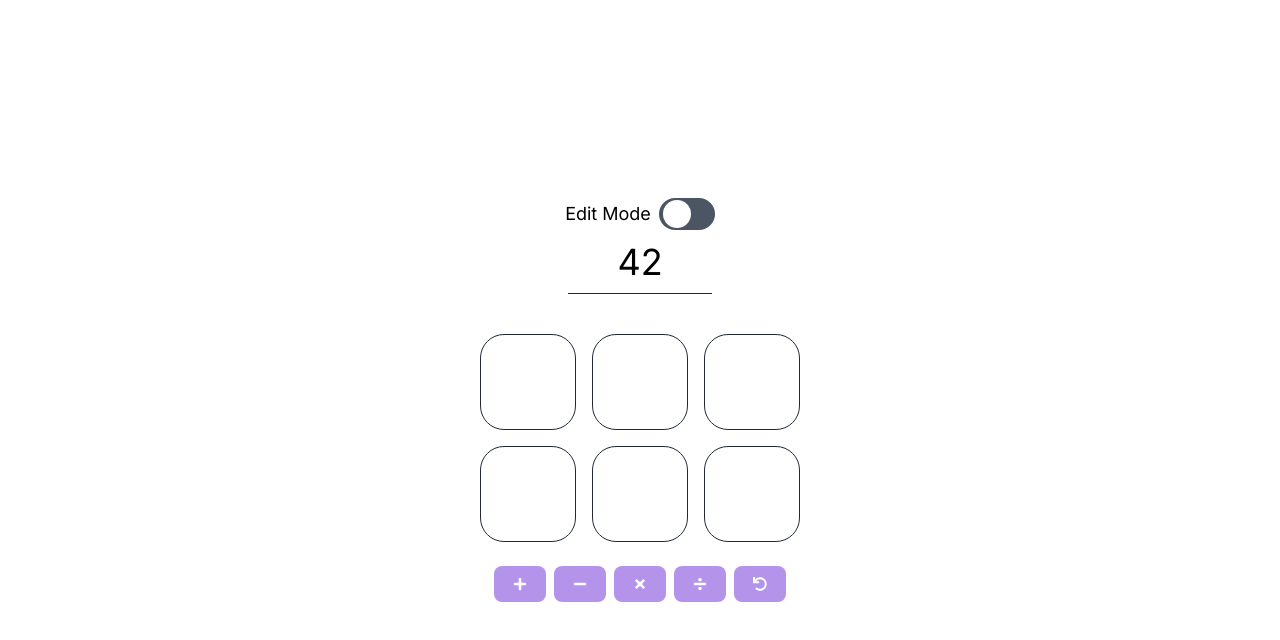
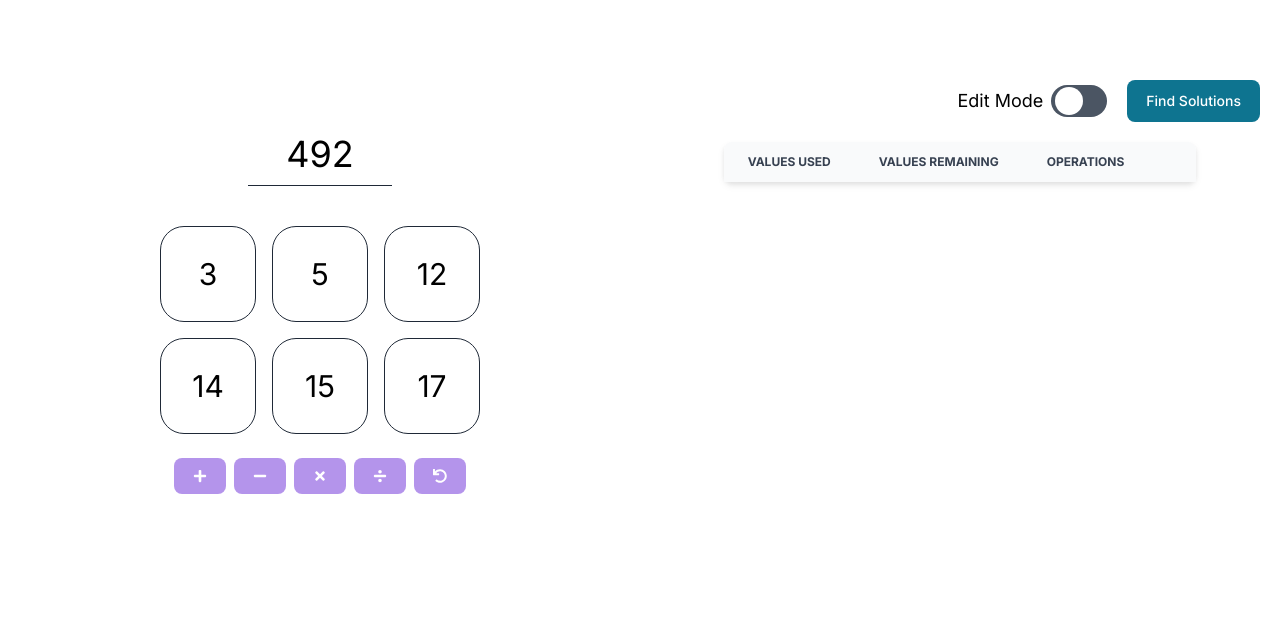
Before and after one commit to heeringa/digits, a Next.js app: page / in a window 1280 px wide. Shown: the top 640 px of the page. Built offline with nearby package versions, Linux system fonts and the light colour scheme.

Commit message:
Short form API in place Updated styling at a macro level

```diff
--- a/src/app/components/Results.tsx
+++ b/src/app/components/Results.tsx
@@ -1,4 +1,5 @@
 import { Table } from 'flowbite-react';
+import { Badge } from 'flowbite-react';
 
 export interface Result {
   insol: Array<number>;
@@ -11,13 +12,17 @@ function ResultRow({insol, outsol, ops}: Result): JSX.Element {
   return (
     <Table.Row className="bg-white dark:border-gray-700 dark:bg-gray-800">
     <Table.Cell className="whitespace-nowrap font-medium text-gray-900 dark:text-white">
-      {insol.join(" ")}
+      <Badge color="gray">{insol.join(" ")}</Badge>
     </Table.Cell>
     <Table.Cell>
       {outsol.join(" ")}
     </Table.Cell>
     <Table.Cell>
-      {ops.join(" ")}
+      <div className="flex flex-wrap">
+      {ops.map((op, index) => (
+        <Badge className="ml-1 mr-1" key={index} color="gray">{op}</Badge>
+      ))}
+      </div>
     </Table.Cell>
     <Table.Cell>
       <a
@@ -34,15 +39,15 @@ function ResultRow({insol, outsol, ops}: Result): JSX.Element {
   )
 }
 
-function Results( {results}: {results: Array<Result>}): JSX.Element {
+export function Results( {results}: {results: Array<Result>}): JSX.Element {
   return (
         <Table striped>
           <Table.Head>
             <Table.HeadCell>
-              Numbers Used
+              Values Used
             </Table.HeadCell>
             <Table.HeadCell>
-              Numbers Remaining
+              Values Remaining
             </Table.HeadCell>
             <Table.HeadCell>
               Operations
@@ -54,10 +59,10 @@ function Results( {results}: {results: Array<Result>}): JSX.Element {
             </Table.HeadCell>
           </Table.Head>
           <Table.Body className="divide-y">
-            {results.map((result: Result) => ResultRow(result))}
+            {results.map((result: Result, index: number) => (
+              <ResultRow key={index} insol={result.insol} outsol={result.outsol} ops={result.ops} />
+            ))}
           </Table.Body>
         </Table>
     );
   }
-
-  export default Results;
--- a/src/app/components/Toggle.tsx
+++ b/src/app/components/Toggle.tsx
@@ -9,7 +9,7 @@ interface ToggleProps {
 function Toggle({isEditable, onToggleChange}: ToggleProps) {
 
   return (
-    <div className="flex items-center justify-center w-full">
+    <div className="flex items-center mr-5">
       <label htmlFor="toggle" className="flex items-center cursor-pointer">
         <div className="text-lg mr-2">
             Edit Mode
--- a/src/app/page.tsx
+++ b/src/app/page.tsx
@@ -7,7 +7,7 @@ import Goal from './components/Goal';
 import Toggle from './components/Toggle';
 import { FaDivide, FaPlus, FaTimes, FaMinus, FaUndo } from 'react-icons/fa';
 import { Button } from 'flowbite-react';
-//import { Results, Result } from './components/Results';
+import { Results, Result } from './components/Results';
 
 
 function combine(op: string, a: number, b: number): number {
@@ -20,48 +20,31 @@ function combine(op: string, a: number, b: number): number {
   }
 }
 
-/*
-function evalDigitsForDisplay(opsstr: string[], perm: number[]): string[] {
-  if (opsstr.length !== perm.length - 1) {
-      throw new Error("Invalid input. opsstr length must be equal to perm length - 1.");
-  }
-
-  const history: string[] = [];
-  let prev: number = perm[0];
-
-  for (let i = 0; i < opsstr.length; i++) {
-      const op = opsstr[i];
-      const x = perm[i + 1];
-      const y = combine(op, prev, x);
-      history.push(`${prev} ${op} ${x} = ${y}`);
-      prev = y;
-  }
-
-  return history;
-}
- */
-
-
 export default function Home() {
 
   const SIZE = 6
-  /*
-  const RESULT1: Result = {
+  const R1: Result = {
     insol: [1, 2, 3],
     outsol: [4],
     ops: ["1+2", "3+3"]
   }
-  const RESULTS: Array<Result> = [RESULT1];
-*/
+  const R2: Result = {
+    insol: [1, 2, 3, 4],
+    outsol: [5, 6],
+    ops: ["3+4", "1+2", "7+3"]
+  }
+
+  const RS: Array<Result> = [R1, R2];
 
   const [isEditable, setEditable] = useState(false);
-  const [values, setValues] = useState(Array<number | null>(SIZE).fill(null));
-  const [visible, setVisible] = useState(Array<boolean>(SIZE).fill(true));
+  const [values, setValues] = useState<Array<number | null>>([3,5,12,14,15,17]);
+  const [visible, setVisible] = React.useState<Array<boolean>>(Array(SIZE).fill(true));
   const [numSelected, setNumSelected] = useState<number | null>(null);
   const [opsSelected, setOpsSelected] = useState<string |null>(null);
-  const [goalValue, setGoalValue] = useState<number | null>(42);
+  const [goalValue, setGoalValue] = useState<number | null>(492);
   const [valuesHistory, setValuesHistory] = useState<Array<number | null>[]>([]);
   const [visibilityHistory, setVisibilityHistory] = useState<Array<boolean>[]>([]);
+  const [solutions, setSolutions] = useState<Array<Result>>([]);
 
   function massage(n: number | null): number | null {
     return (n !== null && !isNaN(n)) ? n : null;
@@ -84,6 +67,7 @@ export default function Home() {
   }
 
   async function onNumberClick(index: number): Promise<void> {
+    console.log(index);
     if (!isEditable) {
       if (numSelected === null || (numSelected !== index && opsSelected === null)) {
         setNumSelected(index);
@@ -142,41 +126,50 @@ export default function Home() {
     }
   }
 
-  async function handleSubmit(event: FormEvent<HTMLFormElement>): Promise<void> {
+  async function handleSubmit(): Promise<void> {
 
-    event.preventDefault();
-    console.log(event);
+    //event.preventDefault();
+    //console.log(event);
 
-    /*
-    const data = new FormData(event.currentTarget);
-    console.log(data);
-    const goal = data.get('goal');
-    data.delete('goal')
+
+    //const data = new FormData(event.currentTarget);
+    //console.log(data);
+    const goal = goalValue;
     console.log(goal);
 
-    console.log(Array.from(data.entries()));
+    console.log(values);
 
-    const inputsAsString = Array.from(data.values()).map(i => `nums=${i}`).join('&');
+    const inputsAsString = values.map(i => `nums=${i}`).join('&');
     console.log(inputsAsString); // logs "input0=value0&input1=value1&..."
 
-    const url = `/api/solution?goal=${goal}&${inputsAsString}`;
+    const url = `/api/shortsolution?goal=${goal}&${inputsAsString}`;
     const response = await fetch(url);
+    console.log(response);
     const json = await response.json();
     console.log(json);
-    for (let [key, value] of Object.entries(json)) {
+    let sols: Array<Result> = [];
+    for (let val of json) {
+      sols.push({insol: val.insol, outsol: val.outsol, ops: val.ops});
+    }
+    /* for (let [key, value] of Object.entries(json)) {
+      sols.push({insol: [], outsol: key.split(",").map(Number), ops: value});
       console.log(`Key: ${key}, Value: ${value}`);
+      console.log(`Key: ${key}, ${key.split(",").map(Number)}`);
     }
-    setApiResponse(json);
-    console.log(json);
      */
+    setSolutions(sols);
+    console.log(`SOLUTIONS: ${solutions}`);
   }
 
   return (
-    <div className="h-screen flex flex-col lg:flex-row items-center justify-center">
-      <div className="lg:w-1/2 h-screen flex flex-col items-center justify-center">
-        <Toggle isEditable={isEditable} onToggleChange={handleToggleChange}></Toggle>
-        {/* <Button onClick={event => onOperationClick(op, event)}>Submit</Button> */}
+    <div className="flex flex-col">
+      <div className="w-full flex justify-end items-center px-4 lg:px-0 mb-0 mt-20 mr-20">
+        <Toggle isEditable={isEditable} onToggleChange={handleToggleChange} />
+        <Button className="mr-5" onClick={event => handleSubmit()}>Find Solutions</Button>
+      </div>
 
+      <div className="flex flex-col lg:flex-row w-full">
+        <div className="lg:w-1/2 flex flex-col items-center">
           <div className="mb-10">
           <Goal value={goalValue} isEditable={isEditable} onGoalChange={handleGoalValueChange} />
           </div>
@@ -190,22 +183,22 @@ export default function Home() {
           <div className="flex mt-6 gap-2">
             <Operation Icon={FaPlus}
                       op="+"
-                     disabled={isEditable || !numSelected }
+                      disabled={isEditable || numSelected === null }
                       isSelected={opsSelected === "+"}
                       onOperationClick={onOperationClick} />
             <Operation op="-"
                       Icon={FaMinus}
-                     disabled={isEditable || !numSelected}
+                      disabled={isEditable || numSelected === null }
                       isSelected={opsSelected === "-"}
                       onOperationClick={onOperationClick} />
             <Operation Icon={FaTimes}
                       op="*"
-                     disabled={isEditable || !numSelected}
+                      disabled={isEditable || numSelected === null }
                       isSelected={opsSelected === "*"}
                       onOperationClick={onOperationClick} />
             <Operation Icon={FaDivide}
                       op="/"
-                     disabled={isEditable || !numSelected}
+                      disabled={isEditable || numSelected === null }
                       isSelected={opsSelected === "/"}
                       onOperationClick={onOperationClick} />
             <Operation Icon={FaUndo}
@@ -216,12 +209,12 @@ export default function Home() {
           </div>
         </div>
 
-{/*       <div className="lg:w-1/2 h-screen flex flex-col items-center justify-center">
-        <Results values={RESULTS} />
-      </div>
- */}
+        <div className="lg:w-1/2 flex flex-col items-center mt-5">
+          <Results results={solutions} />
         </div>
 
+      </div>
+    </div>
 
   );
 }
```
Also changed, not shown: 1 other file (tests, documents, lock files or other folders). Lines whose indentation alone changed are shown as unchanged.
